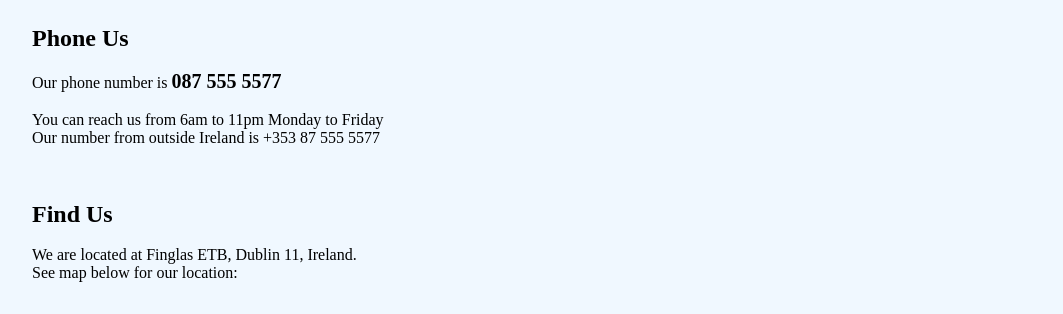
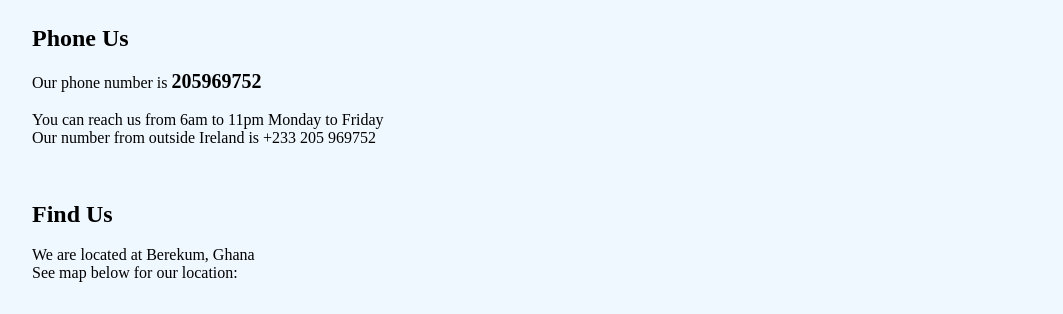
Before and after one commit to Star-Life/Star-Life, a plain HTML site: page contact.html in a window 1280 px wide. Shown: the part 1119-1433 px from the top of the page, without its empty margins (108-1171 px from the left). Drawn offline with nearby package versions, Linux system fonts and the light colour scheme; grey boxes are pictures that could not be loaded.

Commit message:
Update contact.html

```diff
--- a/contact.html
+++ b/contact.html
@@ -244,14 +244,14 @@
 				<h2>Phone Us</h2>
 				<div>&nbsp;</div>
 				<div>
-					Our phone number is <span class="medium">087 555 5577</span>
+					Our phone number is <span class="medium">205969752</span>
 				</div>
 				<div>&nbsp;</div>
 				<div>
 					You can reach us from 6am to 11pm Monday to Friday
 				</div>
 				<div>
-					Our number from outside Ireland is +353 87 555 5577
+					Our number from outside Ireland is +233 205 969752
 				</div>
 			</div>
 			<div id="find">
@@ -261,14 +261,14 @@
 				<h2>Find Us</h2>
 				<div>&nbsp;</div>
 				<div>
-					We are located at Finglas ETB, Dublin 11, Ireland.
+					We are located at Berekum, Ghana
 				</div>
 				<div id="map-title">
 					See map below for our location:
 				</div>
 				<div>&nbsp;</div>
 				<div id="google-map">
-					<iframe src="https://www.google.com/maps/embed?pb=!1m18!1m12!1m3!1d38069.74817893816!2d-6.309414584522008!3d53.390513036395014!2m3!1f0!2f0!3f0!3m2!1i1024!2i768!4f13.1!3m3!1m2!1s0x48670dc475e5c117%3A0x7baa038425845b41!2sFinglas%20Training%20Centre%20CDETB!5e0!3m2!1sen!2suk!4v1566850076764!5m2!1sen!2suk"
+					<iframe src="https://www.google.ie/maps/place/Berekum,+Ghana/@7.4529431,-2.5889326,15z/data=!3m1!4b1!4m5!3m4!1s0xfc5483436555a4d:0xe25bba5cbd9b468f!8m2!3d7.4576765!4d-2.5842062"
 					height="500" style="border:0;" allowfullscreen=""></iframe>
 				</div>
 			</div>
```
